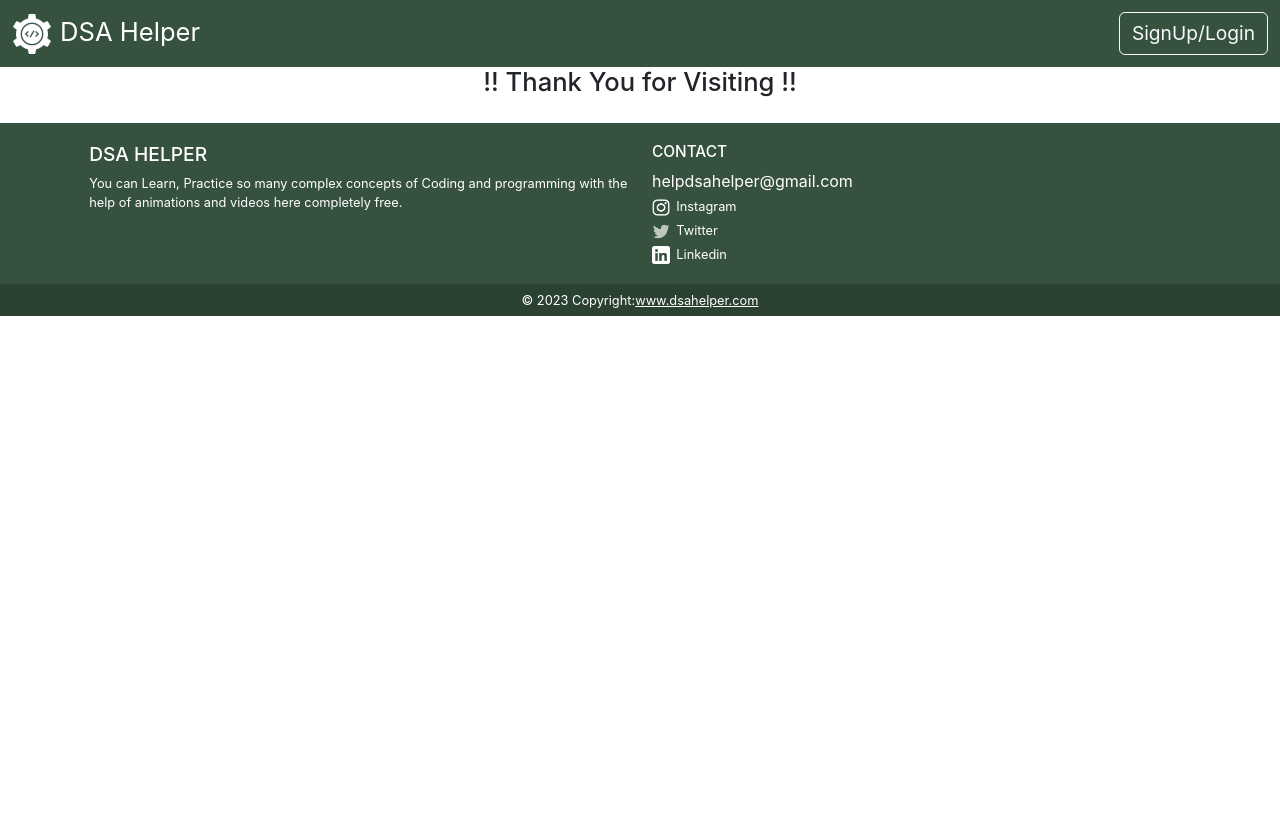
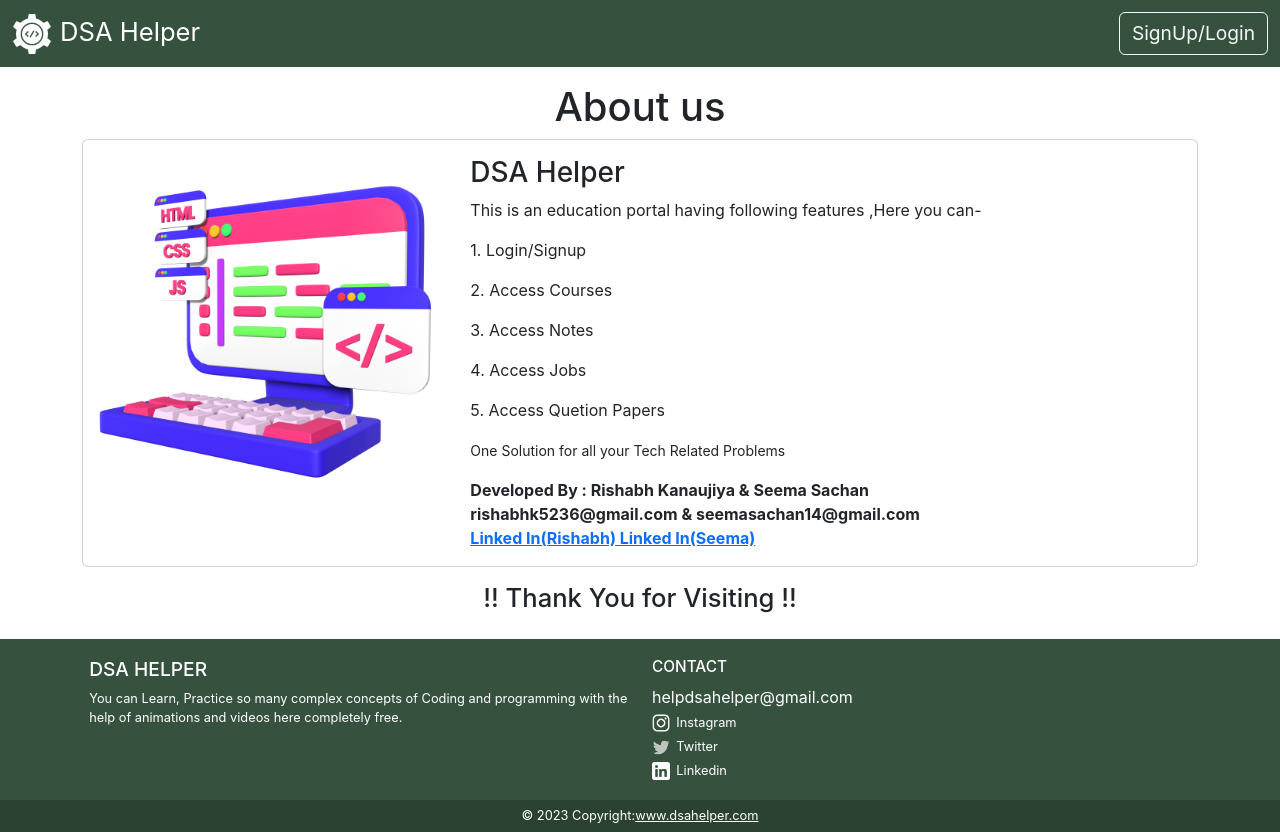
Before and after one commit to mkaustubh/frontend, a React (Create React App) app: page /about in a window 1280 px wide. Before the commit the page ends 800 px from the top, so only its background shows below. Built offline with nearby package versions, Linux system fonts and the light colour scheme.

Commit message:
26June2023

```diff
--- a/src/App.js
+++ b/src/App.js
@@ -19,6 +19,7 @@ import AdminLoginPage from "./Components/AdminLoginPage";
 import Algorithm from "./Components/Algorithm";
 import Pointers from "./Components/Pointers";
 import Jobs from "./Components/Jobs";
+import About from "./Components/About";
 
 function App() {
 
@@ -172,6 +173,11 @@ document.addEventListener("visibilitychange", handleVisibilityChange, false);
               path="/question-papers-notes"
               element={<QuestionPapers setProgress={setProgress} base_url={base_url} />}
             />
+            <Route
+              exact
+              path="/about"
+              element={<About setProgress={setProgress} />}
+            />
 
           </Routes>
           <Footer setProgress={setProgress} base_url={base_url} />
--- /dev/null
+++ b/src/Components/About.js
@@ -0,0 +1,35 @@
+import React from 'react'
+import AboutPng from '../MediaResources/Footer/AboutPng.png';
+
+export default function About() {
+  return (
+    <div className="container my-3">
+        <h1 className="text-center">About us</h1>
+
+        <div class="card aboutCard mb-3">
+  <div class="row g-0">
+    <div class="col-md-4">
+      <img src={AboutPng} class="img-fluid rounded-start aboutCardImg" alt="..."/>
+    </div>
+    <div class="col-md-8">
+      <div class="card-body">
+        <h3 class="card-title">DSA Helper</h3>
+        <p class="card-text">This is an education portal having following features ,Here you can- </p>
+        <p class="card-text">1. Login/Signup</p>
+        <p class="card-text">2. Access Courses</p>
+        <p class="card-text">3. Access Notes</p>
+        <p class="card-text">4. Access Jobs</p>
+        <p class="card-text">5. Access Quetion Papers</p>
+        <p class="card-text"><small class="text-body-secondary">One Solution for all your Tech Related Problems</small></p>
+        <p class="card-text my-0"><strong class="text-body-secondary">Developed By : Rishabh Kanaujiya & Seema Sachan</strong></p>
+        <p class="card-text my-0"><strong class="text-body-secondary">rishabhk5236@gmail.com & seemasachan14@gmail.com</strong></p>
+        <a class="card-text my-0" href="https://www.linkedin.com/in/rishabh-kanaujiya-49643a222/" target='_blank'><strong class="text-body-secondary" >Linked In(Rishabh)</strong></a>
+        <a class="card-text my-0" href="https://www.linkedin.com/in/seema-sachan-303b21231/" target='_blank'><strong class="text-body-secondary" >  Linked In(Seema)</strong></a>
+      </div>
+    </div>
+  </div>
+</div>
+
+    </div>
+  )
+}
--- a/src/Components/Footer.js
+++ b/src/Components/Footer.js
@@ -55,7 +55,7 @@ export default function Footer(props) {
 
                 <ul className="list-unstyled">
                   <li>
-                    <Link to="/">
+                    <Link to="/about">
                       About us
                     </Link>
                   </li>
```
Also changed, not shown: src/MediaResources/Footer/AboutPng.png (added).
